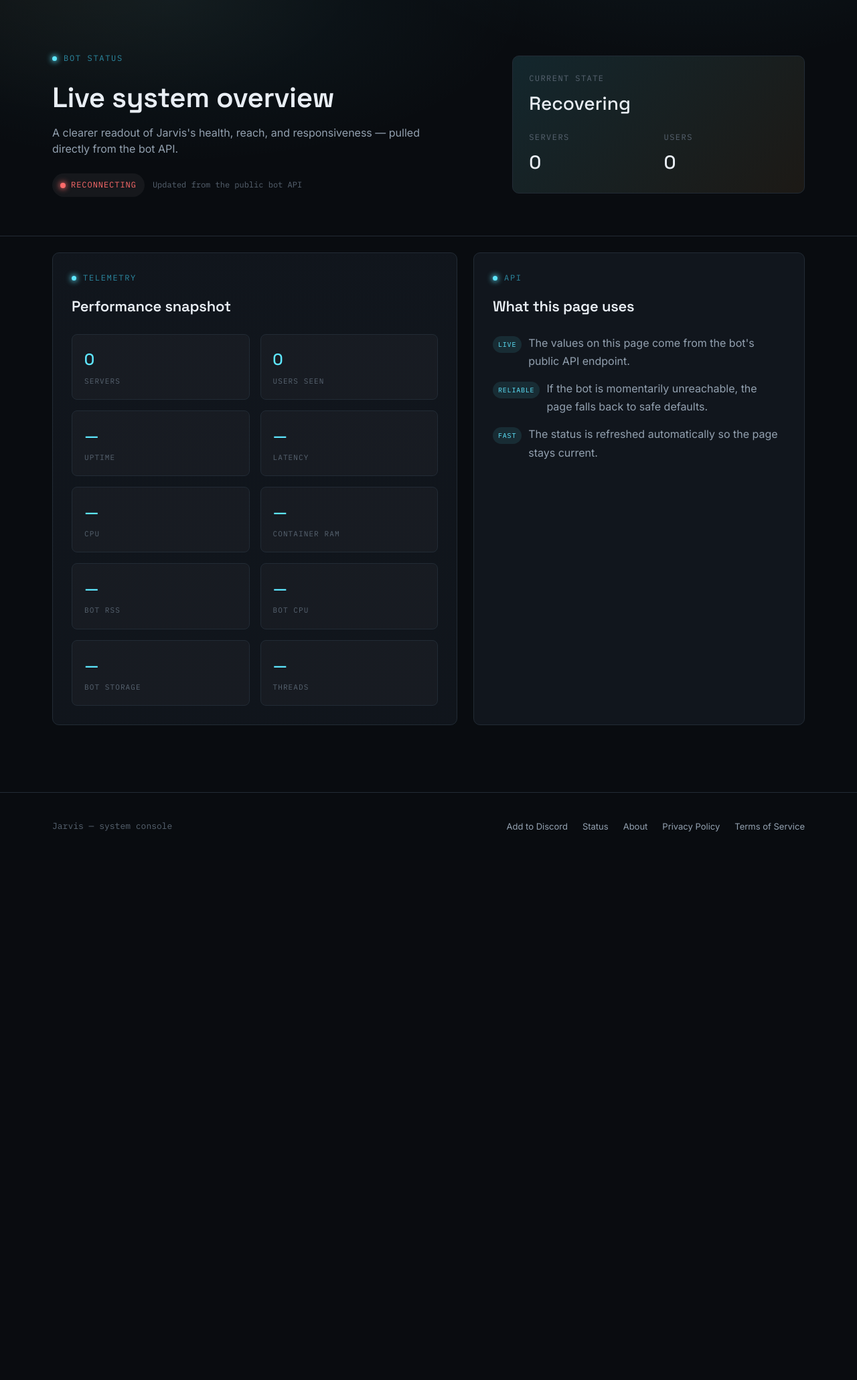
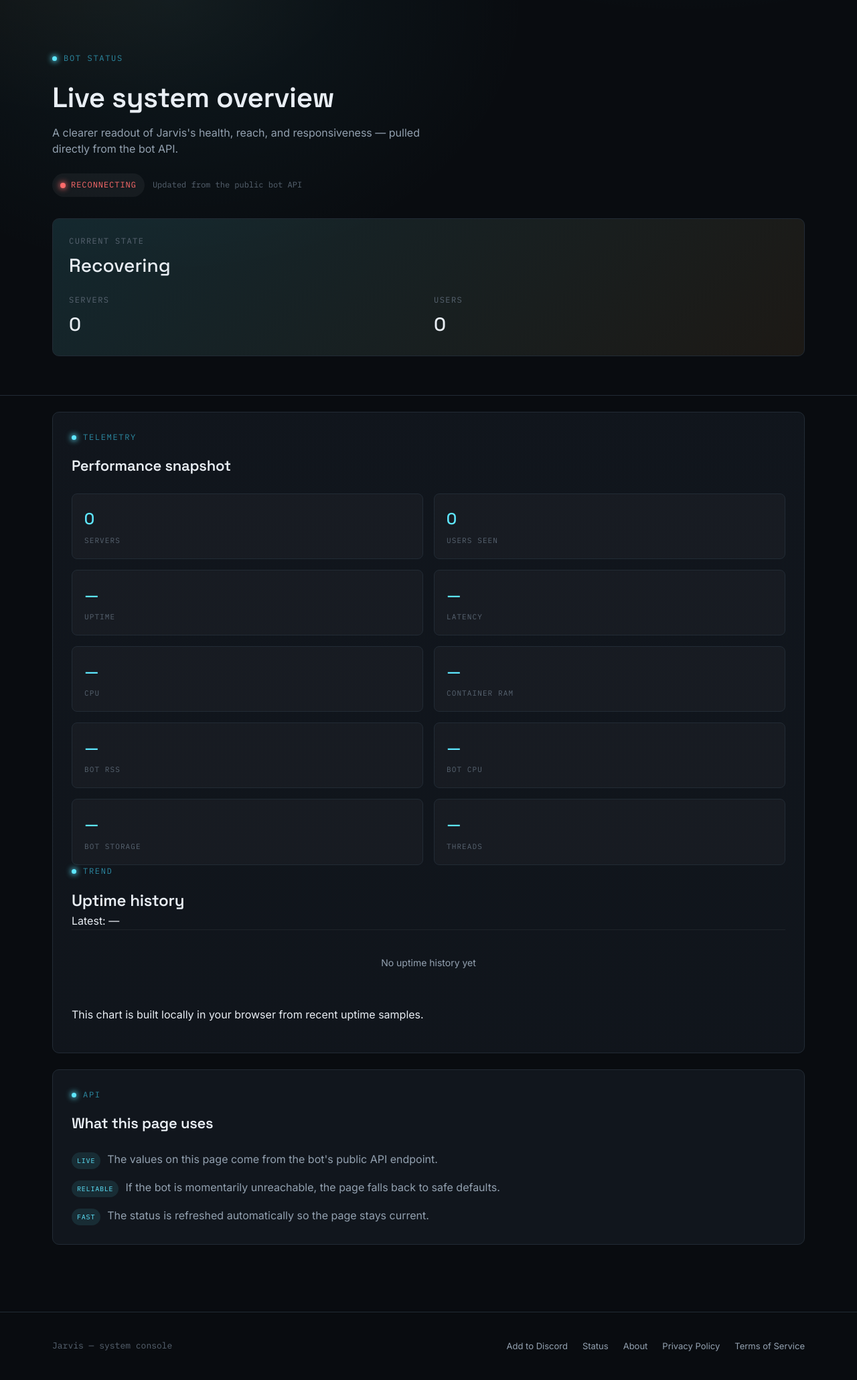
Before and after one commit to Phantom3192/Jarvis_Website, a FastAPI app: page /status in a window 1280 px wide. Shown: the part 65-2126 px from the top of the page at 67% size. Before the commit the page ends 1307 px from the top, so only its background shows below. Run offline with FastAPI, Linux system fonts and the light colour scheme.

```diff
--- a/static/css/style.css
+++ b/static/css/style.css
@@ -666,18 +666,39 @@ footer .wrap {
   font-size: 13px;
 }
 
-/* ── Responsive ──────────────────────────────────────────── */
+.sparkline-graph {
+  display: flex;
+  align-items: flex-end;
+  justify-content: space-between;
+  gap: 4px;
+  min-height: 90px;
+  padding: 14px 0;
+  border-top: 1px solid rgba(255,255,255,0.06);
+}
 
-@media (max-width: 900px) {
-  .hero { padding: 56px 0 48px; }
-  .hero-grid { grid-template-columns: 1fr; }
-  .core { max-width: 260px; margin-top: 12px; }
-  .grid { grid-template-columns: 1fr 1fr; }
-  .docs-layout { grid-template-columns: 1fr; }
-  .docs-nav { position: static; flex-direction: row; flex-wrap: wrap; max-height: none; }
-  .telemetry-item { flex: 1 1 40%; }
-  .status-hero-grid, .status-grid { grid-template-columns: 1fr; }
+.sparkline-bar {
+  flex: 1 1 0;
+  min-width: 6px;
+  max-width: 16px;
+  background: linear-gradient(180deg, #31d9ff 0%, #1a7c9c 100%);
+  border-radius: 999px 999px 0 0;
+  transition: transform 120ms ease, background 120ms ease;
 }
+
+.sparkline-bar:hover {
+  transform: translateY(-3px);
+}
+
+.sparkline-empty {
+  width: 100%;
+  color: var(--text-dim);
+  text-align: center;
+  font-size: 14px;
+  padding: 24px 0;
+}
+
+.status-hero-grid, .status-grid { grid-template-columns: 1fr; }
+
 @media (max-width: 720px) {
   .wrap { padding: 0 18px; }
   .nav-links, .nav-ctas { display: none; }
--- a/templates/about.html
+++ b/templates/about.html
@@ -81,5 +81,6 @@
   </div>
 </footer>
 
+<script src="/static/js/main.js"></script>
 </body>
 </html>
--- a/templates/privacy.html
+++ b/templates/privacy.html
@@ -109,5 +109,6 @@
   </div>
 </footer>
 
+<script src="/static/js/main.js"></script>
 </body>
 </html>
--- a/templates/status.html
+++ b/templates/status.html
@@ -99,7 +99,7 @@
             <div class="metric-label">CPU</div>
           </div>
           <div class="metric">
-            <div class="metric-value" id="status-ram">{{ stats.memory_usage if stats.memory_usage is not none else '—' }}</div>
+            <div class="metric-value" id="status-ram">{{ stats.ram_percent if stats.ram_percent is not none else (stats.memory_usage if stats.memory_usage is not none else '—') }}</div>
             <div class="metric-label">Container RAM</div>
           </div>
           <div class="metric">
@@ -111,13 +111,25 @@
             <div class="metric-label">Bot CPU</div>
           </div>
           <div class="metric">
-            <div class="metric-value" id="status-storage">{{ stats.storage if stats.storage is not none else '—' }}</div>
+            <div class="metric-value" id="status-storage">{{ stats.storage_percent if stats.storage_percent is not none else (stats.storage if stats.storage is not none else '—') }}</div>
             <div class="metric-label">Bot Storage</div>
           </div>
           <div class="metric">
             <div class="metric-value" id="status-threads">{{ stats.threads if stats.threads is not none else '—' }}</div>
             <div class="metric-label">Threads</div>
           </div>
+        </div>
+
+        <div class="status-sparkline-card">
+          <div class="status-sparkline-head">
+            <div>
+              <p class="eyebrow">Trend</p>
+              <h2>Uptime history</h2>
+            </div>
+            <div class="sparkline-meta" id="sparkline-latest">Latest: {{ stats.uptime_human }}</div>
+          </div>
+          <div class="sparkline-graph" id="sparkline-graph"></div>
+          <p class="sparkline-note">This chart is built locally in your browser from recent uptime samples.</p>
         </div>
       </article>
 
@@ -151,6 +163,7 @@
   </div>
 </footer>
 
+<script src="/static/js/main.js"></script>
 <script>
 function fmtNumber(value) {
   if (value === null || value === undefined) return "—";
@@ -164,6 +177,64 @@ function formatBytes(bytes) {
   if (value < 1024 ** 2) return `${(value / 1024).toFixed(1)} KB`;
   if (value < 1024 ** 3) return `${(value / 1024 ** 2).toFixed(1)} MB`;
   return `${(value / 1024 ** 3).toFixed(1)} GB`;
+}
+
+function loadUptimeHistory() {
+  try {
+    const raw = localStorage.getItem("jarvis-uptime-history");
+    const parsed = raw ? JSON.parse(raw) : [];
+    return Array.isArray(parsed) ? parsed : [];
+  } catch {
+    return [];
+  }
+}
+
+function saveUptimeHistory(history) {
+  localStorage.setItem("jarvis-uptime-history", JSON.stringify(history.slice(-24)));
+}
+
+function recordUptimeSample(uptimeSeconds) {
+  const history = loadUptimeHistory();
+  const now = Date.now();
+  const last = history[history.length - 1];
+  if (last && now - last.timestamp < 30000) {
+    history[history.length - 1] = { timestamp: now, uptime: uptimeSeconds };
+  } else {
+    history.push({ timestamp: now, uptime: uptimeSeconds });
+  }
+  saveUptimeHistory(history);
+  return history.slice(-24);
+}
+
+function parseUptimeHuman(text) {
+  if (!text || typeof text !== "string") return 0;
+  const hours = Number((text.match(/(\d+)\s*h/) || [0, 0])[1] || 0);
+  const minutes = Number((text.match(/(\d+)\s*m/) || [0, 0])[1] || 0);
+  return hours * 3600 + minutes * 60;
+}
+
+function renderUptimeSparkline(history) {
+  const graph = document.getElementById("sparkline-graph");
+  const latestLabel = document.getElementById("sparkline-latest");
+  if (!graph) return;
+  if (!history.length) {
+    graph.innerHTML = "<div class=\"sparkline-empty\">No uptime history yet</div>";
+    if (latestLabel) latestLabel.textContent = "Latest: —";
+    return;
+  }
+
+  const max = Math.max(...history.map((point) => point.uptime));
+  graph.innerHTML = history
+    .map((point) => {
+      const height = max > 0 ? Math.max(4, Math.round((point.uptime / max) * 100)) : 4;
+      return `<div class="sparkline-bar" style="height:${height}%" title="${new Date(point.timestamp).toLocaleTimeString()}: ${Math.floor(point.uptime / 3600)}h ${Math.floor((point.uptime % 3600) / 60)}m"></div>`;
+    })
+    .join("");
+
+  if (latestLabel) {
+    const latest = history[history.length - 1];
+    latestLabel.textContent = `Latest: ${Math.floor(latest.uptime / 3600)}h ${Math.floor((latest.uptime % 3600) / 60)}m`;
+  }
 }
 
 async function refreshStatusPage() {
@@ -200,6 +271,17 @@ async function refreshStatusPage() {
     setText("status-hero-guilds", fmtNumber(data.guilds));
     setText("status-hero-users", fmtNumber(data.users));
 
+    let uptimeSeconds = Number(data.uptime_seconds ?? data.uptime ?? 0);
+    if (!uptimeSeconds && typeof data.uptime_human === "string") {
+      uptimeSeconds = parseUptimeHuman(data.uptime_human);
+    }
+    if (uptimeSeconds > 0) {
+      const history = recordUptimeSample(uptimeSeconds);
+      renderUptimeSparkline(history);
+    } else {
+      renderUptimeSparkline(loadUptimeHistory());
+    }
+
     const pill = document.getElementById("status-pill");
     if (pill) {
       pill.className = `status-pill ${data.online ? "online" : "offline"}`;
@@ -218,6 +300,7 @@ async function refreshStatusPage() {
   }
 }
 
+renderUptimeSparkline(loadUptimeHistory());
 refreshStatusPage();
 setInterval(refreshStatusPage, 15000);
 </script>
--- a/templates/terms.html
+++ b/templates/terms.html
@@ -105,5 +105,6 @@
   </div>
 </footer>
 
+<script src="/static/js/main.js"></script>
 </body>
 </html>
```
